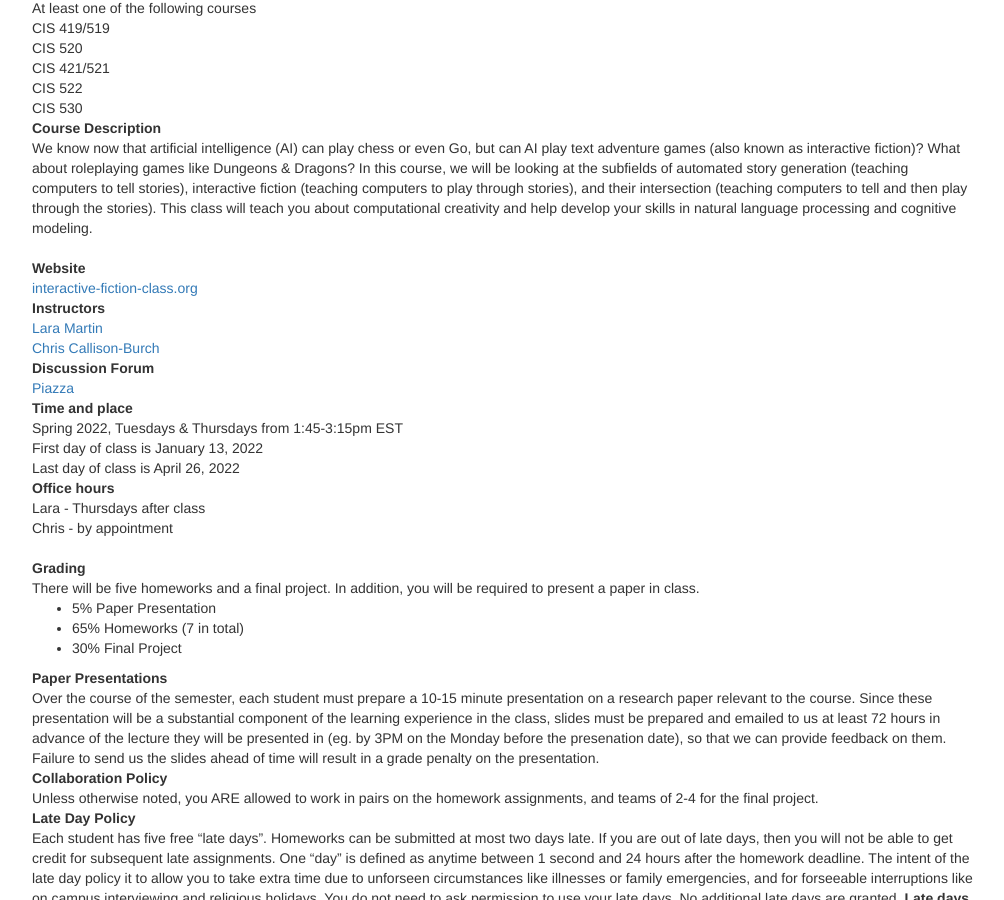
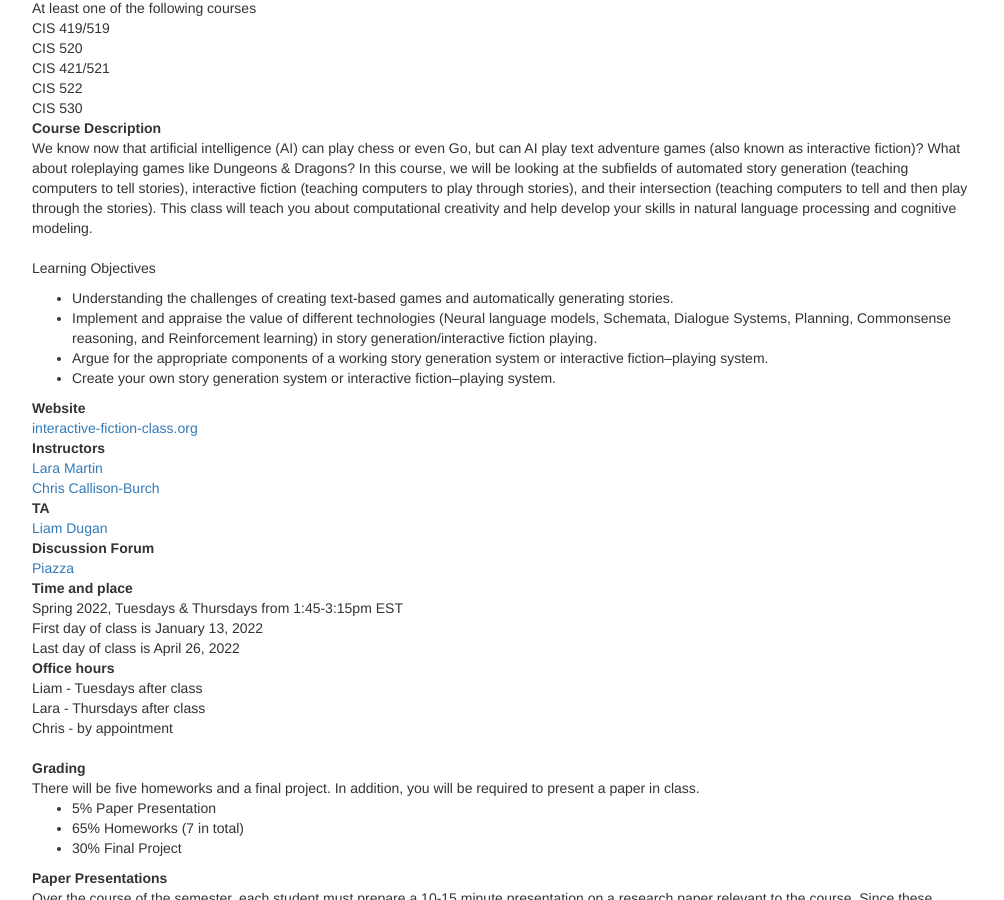
Before and after one commit to interactive-fiction-class/interactive-fiction-class.github.io, a Jekyll site: the page built from index.md, in a window 1280 px wide and 900 px high, scrolled down 270 px. Shown: the whole window, without its empty margins (233-1237 px from the left). Built offline with Jekyll 4.4.1, drawn with Linux system fonts in a browser that asks for light colours; nearby versions of some CDN libraries; a script that is not in the unit is left out.

Commit message:
Adding Liam & learning objectives

```diff
--- a/index.md
+++ b/index.md
@@ -80,13 +80,17 @@ Prerequisites
 Course Description
 : We know now that artificial intelligence (AI) can play chess or even Go, but can AI play text adventure games (also known as interactive fiction)? What about roleplaying games like Dungeons & Dragons? In this course, we will be looking at the subfields of automated story generation (teaching computers to tell stories), interactive fiction (teaching computers to play through stories), and their intersection (teaching computers to tell and then play through the stories). This class will teach you about computational creativity and help develop your skills in natural language processing and cognitive modeling.
 
-
+Learning Objectives
+* Understanding the challenges of creating text-based games and automatically generating stories.
+* Implement and appraise the value of different technologies (Neural language models, Schemata, Dialogue Systems, Planning, Commonsense reasoning, and Reinforcement learning) in story generation/interactive fiction playing.
+* Argue for the appropriate components of a working story generation system or interactive fiction--playing system.
+* Create your own story generation system or interactive fiction--playing system.
 
 
 
 
 <!--
-: This class will cover severl areas.
+: This class will cover several areas.
 * Text Adventure Games - How they are implemented and how we can build agents that automatically solve them.
 * Common-sense Reasoning - TODO
 * Narrative Understanding - Extracting narrative structure (event schemas) from text
@@ -101,6 +105,9 @@ Instructors
 : [Lara Martin](https://laramartin.net)
 : [Chris Callison-Burch](https://www.cis.upenn.edu/~ccb/)
 
+TA
+: [Liam Dugan](http://liamdugan.com)
+
 Discussion Forum
 : [Piazza](https://piazza.com/upenn/spring2022/cis700001)
 
@@ -110,6 +117,7 @@ Time and place
 : Last day of class is April 26, 2022
 
 Office hours
+: Liam - Tuesdays after class
 : Lara - Thursdays after class
 : Chris - by appointment
 
```
